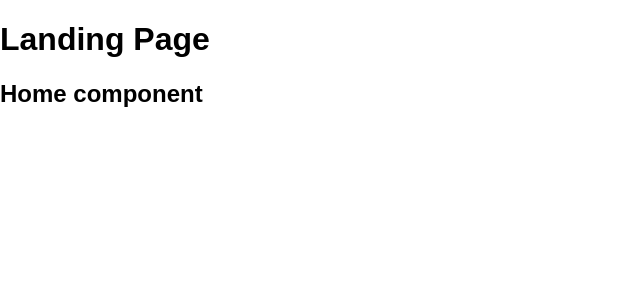
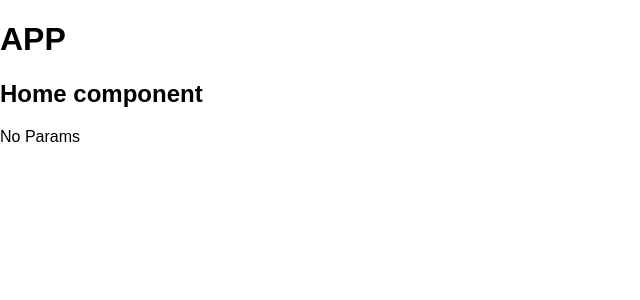
Before and after one commit to chingu-voyage3/geckos-23, a React (Create React App) app in the folder quizilla/: page /home in a window 1280 px wide. Shown: the top 300 px of the page, without its empty margins (0-640 px from the left). Built offline with nearby package versions, Linux system fonts and the light colour scheme.

Commit message:
more discovey in React router 4

```diff
--- a/quizilla/src/App.js
+++ b/quizilla/src/App.js
@@ -1,10 +1,19 @@
 import React from 'react';
 import './App.css';
+import {Route} from 'react-router-dom';
+import {Home} from './component/home/Home';
+import {LandingPage} from './component/landingPage/LandingPage';
+
 
 class App extends React.Component {
   render() {
     return (
-      <h1>APP</h1>
+      <div>
+        <h1>APP</h1>
+        <Route exact path="/" component={LandingPage}/>
+        <Route path="/home"  exact component={Home}/>
+        <Route path="/home/:id" component={Home}/>
+      </div>
     );
   }
 }
--- a/quizilla/src/component/home/Home.js
+++ b/quizilla/src/component/home/Home.js
@@ -2,6 +2,9 @@ import React from 'react';
 
 export const Home = (props)=>{
     return(
-        <h2>Home component</h2>
+        <div>
+            <h2>Home component</h2>
+            {props.match.params.id ? props.match.params.id : "No Params"}
+        </div>
     );
 }
--- a/quizilla/src/index.js
+++ b/quizilla/src/index.js
@@ -2,20 +2,14 @@ import React from 'react';
 import ReactDOM from 'react-dom';
 import './index.css';
 import App from './App';
-import {Home} from './component/home/Home';
-import {LandingPage} from './component/landingPage/LandingPage';
 import registerServiceWorker from './registerServiceWorker';
-import { BrowserRouter  as Router, Route  } from 'react-router-dom';
+import { BrowserRouter  as Router, Route , Switch } from 'react-router-dom';
 
 
 const Routes =(
-        <Router>
-            <div>
-                <Route exact path="/" component={App}/>
-                <Route component={LandingPage}/>
-                <Route path="/home" component={Home}/>
-           </div>
-        </Router>
+    <Router>
+       <App/>
+    </Router>
     );
 
 
```
